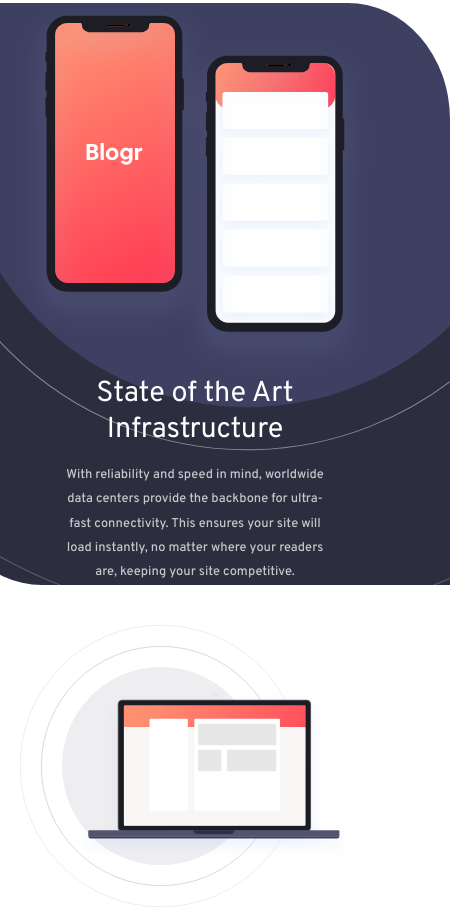
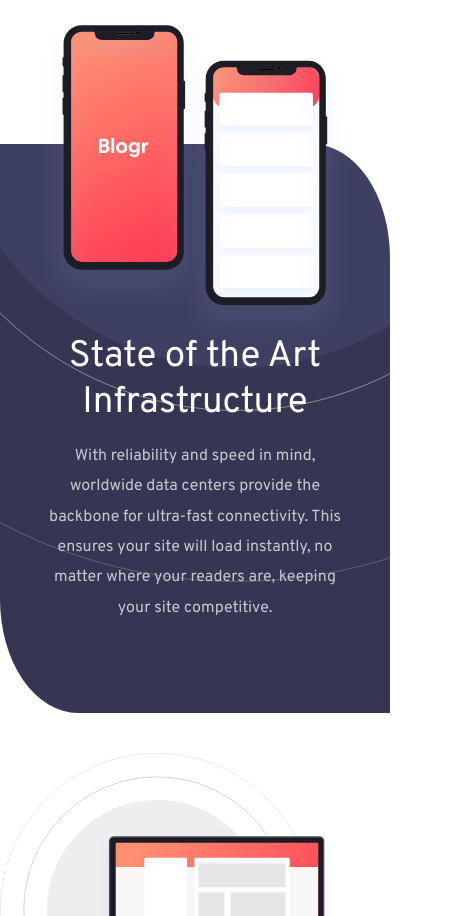
Before and after one commit to oluwa-busssy-olami/Blogr, a plain HTML site: page blogr-landing-page-main/index.html in a window 390 px wide. Shown: the part 1440-2356 px from the top of the page, 465 px wide, since content can reach past the window. Drawn offline with Linux system fonts and the light colour scheme.

Commit message:
mobile styling

```diff
--- a/blogr-landing-page-main/index.html
+++ b/blogr-landing-page-main/index.html
@@ -154,7 +154,7 @@
                         The architecture is clean and is relatively easy to learn.
                     </p>
                 </div>
-                <div class="third-content=">
+                <div class="third-content">
                     <h3>Powerful tooling</h3>
                     <p>
                         Batteries included. We built a simple and straightforward CLI tool that makes customization and deployment a breeze, but capable of producing even the most complicated sites
--- a/blogr-landing-page-main/style.css
+++ b/blogr-landing-page-main/style.css
@@ -238,7 +238,7 @@
 
 .second-main-container {
     background-image: url(images/bg-pattern-circles.svg);
-    background-color: var(--Verydarkgrayblue);
+    background-color: hsl(240, 22%, 27%);
     background-position: -200px -400px;
     background-repeat: no-repeat;
     margin-top: 30px;
@@ -392,7 +392,7 @@
         justify-content: center;
         max-width: 100%;
         flex-direction: column;
-        margin: 50px 20px;
+        margin: 50px 20px 0;
     }
     .main-container h2 {
         color: var(--Verydarkblue);
@@ -402,6 +402,7 @@
     .first-main-content {
         flex-direction: column-reverse;
         padding-left: 60px;
+        margin-bottom: 80px;
         /* margin: 0 20px; */
     }
     /* .intro-image img {
@@ -409,33 +410,46 @@
     } */
     .introducing-the-content {
         text-align: center;
-        width: 400px;
-        padding: 0 30px;
+        width: 350px;
+        padding: 30px 30px;
         font-weight: 500;
     }
     .second-main-container {
-        /* position: relative; */
+        position: relative;
+        background-position: -270px -580px;
         margin-top: 80px;
-        display: flex;
-        flex-direction: column;
-        align-items: center;
-        justify-content: center;
+        padding: 30px 20px;
+        border-top-right-radius: 20%;
+        border-bottom-left-radius: 20%;
+    }
+    .secound-image {
+        position: absolute;
+        width: calc(100% - 80px);
+        top: -130px;
     }
     .second-content {
         text-align: center;
         width: 350px;
-        padding: 0 40px;
+        padding: 160px 20px 60px;
         font-weight: 500;
+    }
+    .second-content h3 {
+        font-size: 2.3rem;
+    }
+    .second-content p {
+        font-size: 1rem;
+        font-weight: 400;
     }
     .third-container {
         padding: 0;
     }
     .third-image {
         padding-right: 0;
+        width: calc(100% + 40px);
     }
     .third-content {
         text-align: center;
-        width: 300px;
+        width: 330px;
         font-weight: 500;
         /* padding: 0 30px; */
     }
```
